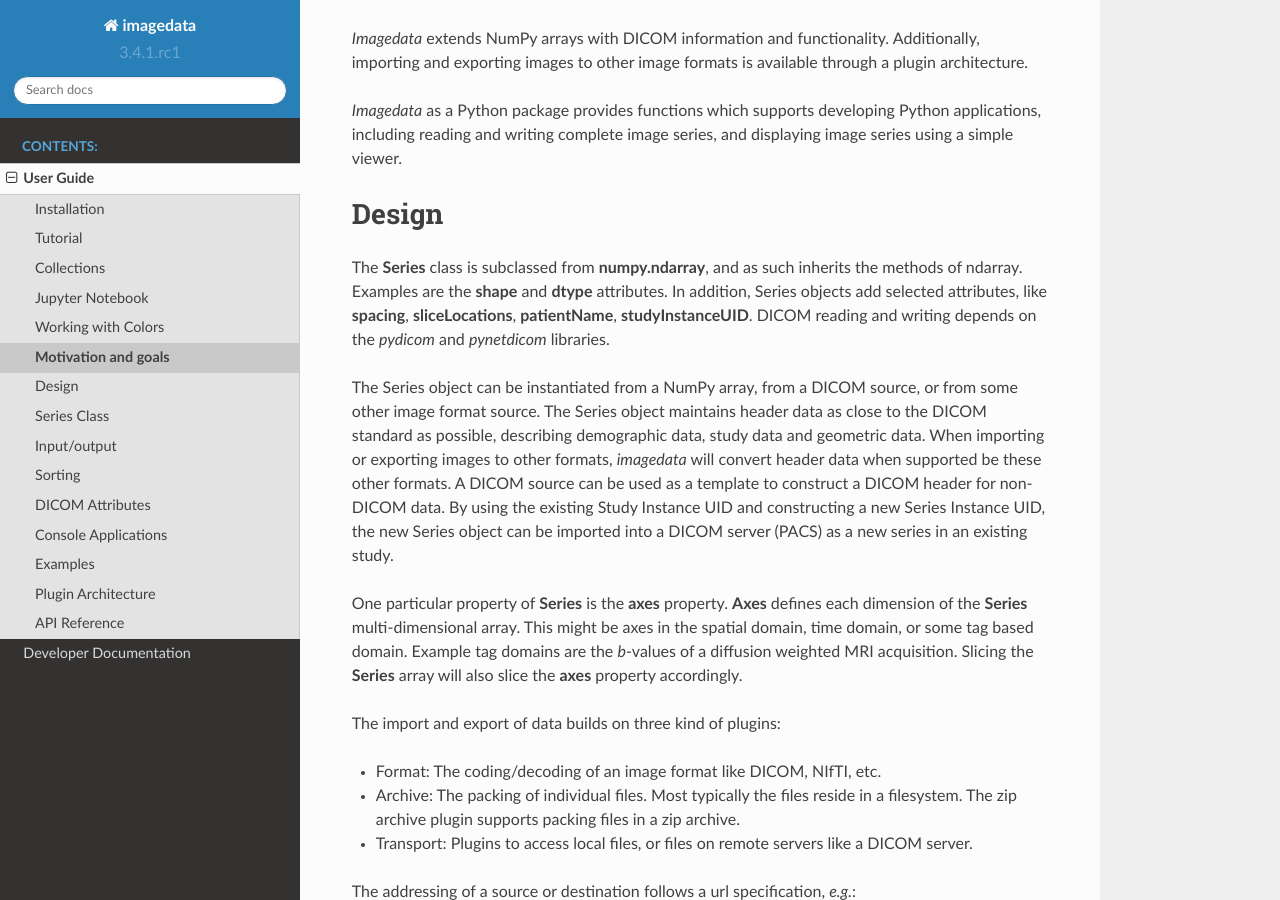
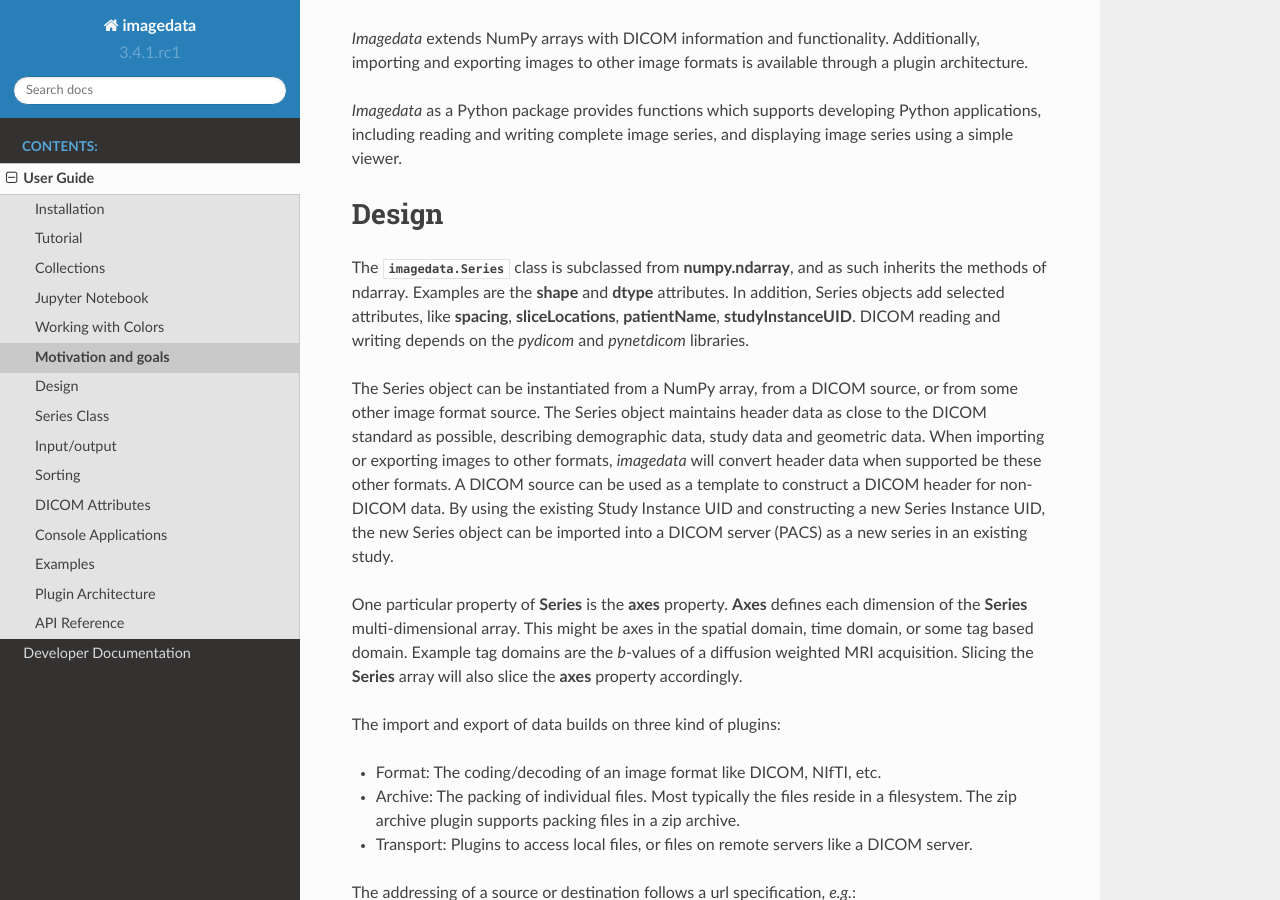
Before and after one commit to erling6232/imagedata, a Sphinx documentation site: the page built from docs/Introduction.rst, in a window 1280 px wide and 900 px high, scrolled down 421 px. Built offline with Sphinx 7.4.7 and the Read the Docs theme 2.0.0, drawn with Linux system fonts in a browser that asks for light colours.

Commit message:
Updated documentation.

```diff
--- a/docs/Colors.rst
+++ b/docs/Colors.rst
@@ -104,9 +104,8 @@
 
 The fuse_mask result with and without blending is shown in Figure :numref:`fuse_mask_blend_image`:
 
-.. _fuse_mask_blend_image:
-
 .. figure:: fuse_mask_blend.png
+   :name: fuse_mask_blend_image
 
    Original image: upper left; variable mask (`perfusion mask`): upper right;
    fused image without blending: lower left; fused image with blending: lower right.
--- a/docs/Introduction.rst
+++ b/docs/Introduction.rst
@@ -29,8 +29,9 @@
 Design
 =============
 
-The **Series** class is subclassed from **numpy.ndarray**, and as such inherits the methods
-of ndarray. Examples are the **shape** and **dtype** attributes.
+The :class:`imagedata.Series` class is subclassed from **numpy.ndarray**,
+and as such inherits the methods of ndarray.
+Examples are the **shape** and **dtype** attributes.
 In addition, Series objects add selected attributes, like
 **spacing**, **sliceLocations**, **patientName**, **studyInstanceUID**.
 DICOM reading and writing depends on the *pydicom* and *pynetdicom* libraries.
@@ -68,9 +69,9 @@
 
 The plugin architecture is depicted in the Figure :numref:`plugin_architecture_figure`:
 
-.. _plugin_architecture_figure:
 
 .. figure:: Plugin_Architecture.png
+   :name: plugin_architecture_figure
 
    Plugin Architecture
 
```
